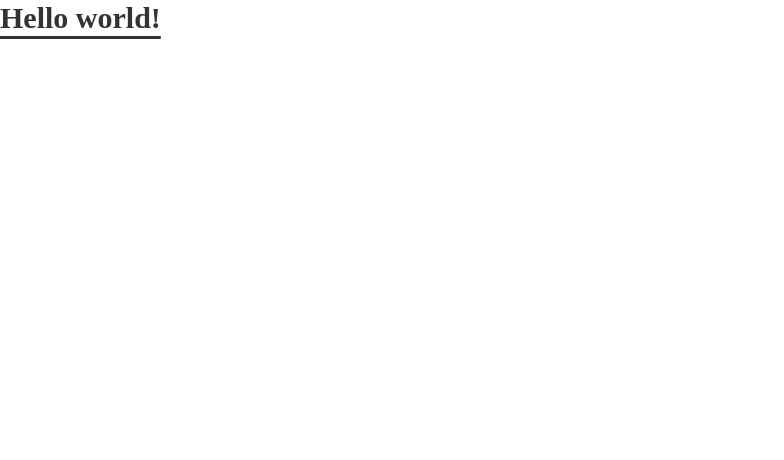
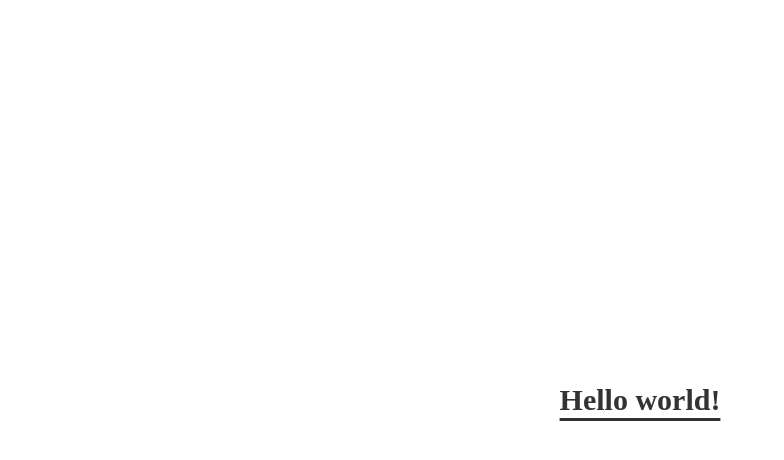
Before and after one commit to jhs512/react_stc_2022, a React (Create React App) app: page / in a window 1280 px wide. Shown: the top 460 px of the page, without its empty margins (0-784 px from the left). Built offline with nearby package versions, Linux system fonts and the light colour scheme; a web font is replaced by a local one.

Commit message:
리액트 앱 사이즈 전체화면으로

```diff
--- a/src/App.js
+++ b/src/App.js
@@ -1,7 +1,9 @@
 function App() {
   return (
     <>
-      <h1 className="text-3xl font-bold underline">Hello world!</h1>
+      <div className="flex-1 flex items-center justify-center">
+        <h1 className="text-3xl font-bold underline">Hello world!</h1>
+      </div>
     </>
   );
 }
--- a/src/index.css
+++ b/src/index.css
@@ -1,7 +1,9 @@
+/* 테일윈드 */
 @tailwind base;
 @tailwind components;
 @tailwind utilities;
 
+/* 폰트 */
 @font-face {
   font-family: "GmarketSansMedium";
   src: url("https://cdn.jsdelivr.net/gh/projectnoonnu/noonfonts_2001@1.1/GmarketSansMedium.woff")
@@ -21,3 +23,15 @@
   text-underline-position: under;
   line-height: 1.3;
 }
+
+/* 커스텀 */
+html,
+body,
+#root {
+  height: 100%;
+}
+
+#root {
+  display: flex;
+  flex-direction: column;
+}
```
